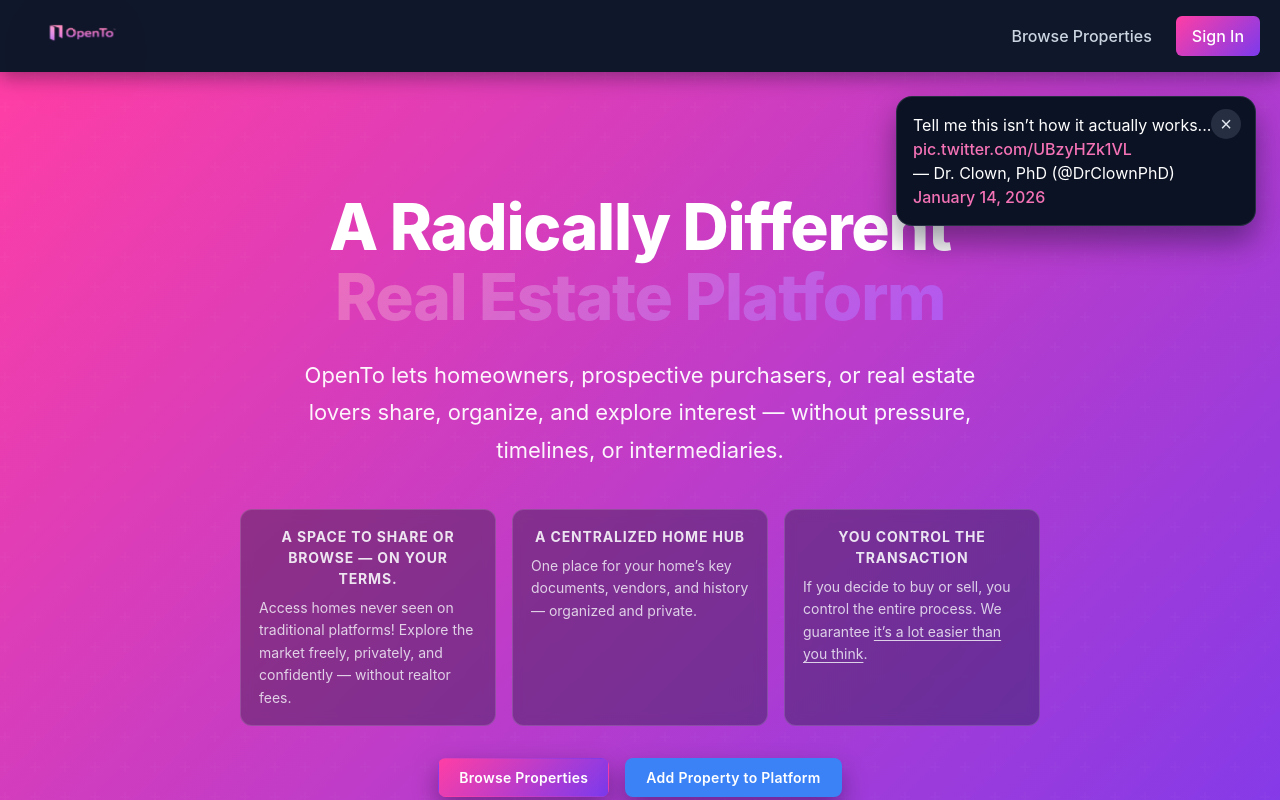
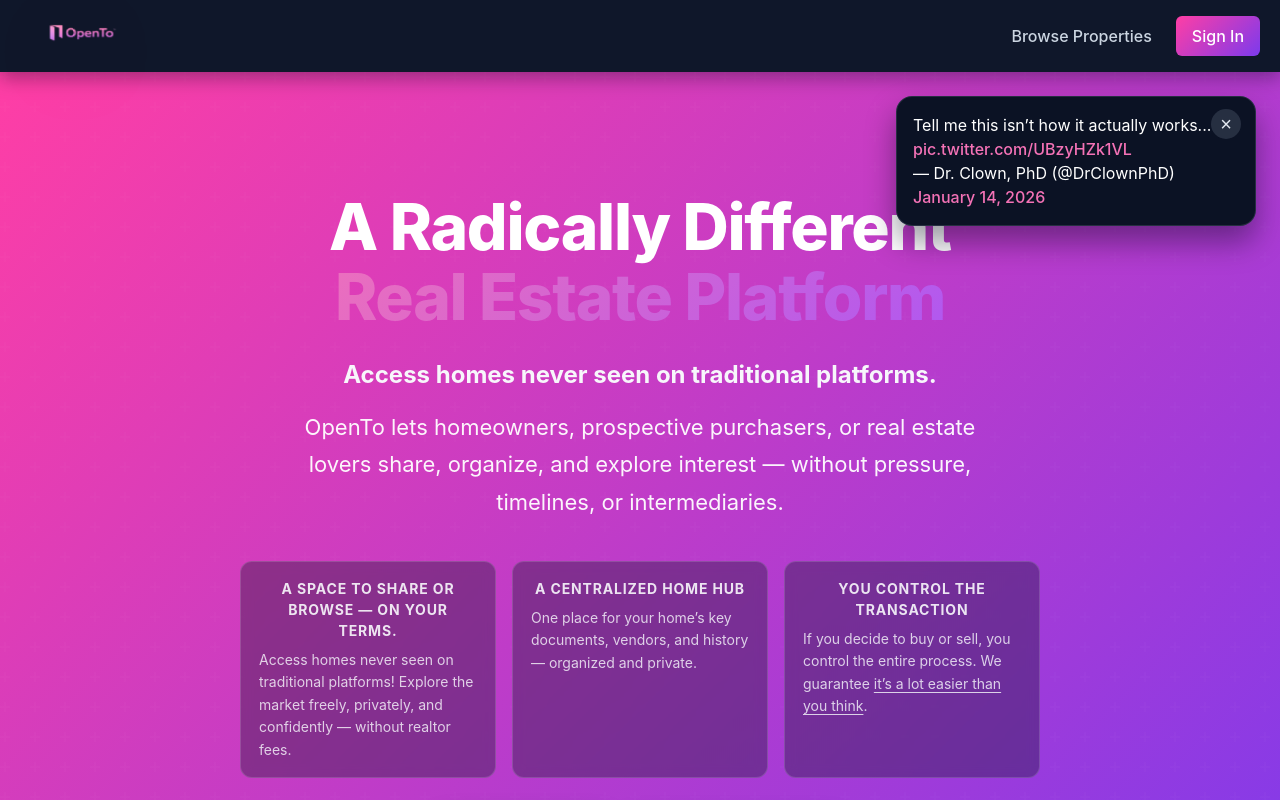
Before and after one commit to thomas-ryan-crosby/funk-brokers, a React (Vite) app: page / in a window 1280 px wide. Shown: the top 800 px of the page. Built offline with nearby package versions, Linux system fonts and the light colour scheme; no server answers.

Commit message:
Add hero callout statement
Insert a bold callout line under the hero title and style it for emphasis.

Co-authored-by: Cursor <cursoragent@cursor.com>

```diff
--- a/src/pages/Landing.css
+++ b/src/pages/Landing.css
@@ -60,6 +60,16 @@
   max-width: 700px;
   margin-left: auto;
   margin-right: auto;
+}
+
+.hero-callout {
+  margin: 8px 0 16px 0;
+  font-size: clamp(18px, 2.2vw, 24px);
+  color: rgba(248, 250, 252, 0.98);
+}
+
+.hero-callout strong {
+  font-weight: 700;
 }
 
 .hero-pillars {
--- a/src/pages/Landing.jsx
+++ b/src/pages/Landing.jsx
@@ -68,6 +68,9 @@ const Landing = () => {
               A Radically Different
               <span className="title-highlight"> Real Estate Platform</span>
             </h1>
+            <p className="hero-callout">
+              <strong>Access homes never seen on traditional platforms.</strong>
+            </p>
             <p className="hero-description">
               OpenTo lets homeowners, prospective purchasers, or real estate lovers share, organize, and explore interest — without pressure, timelines, or intermediaries.
             </p>
```
